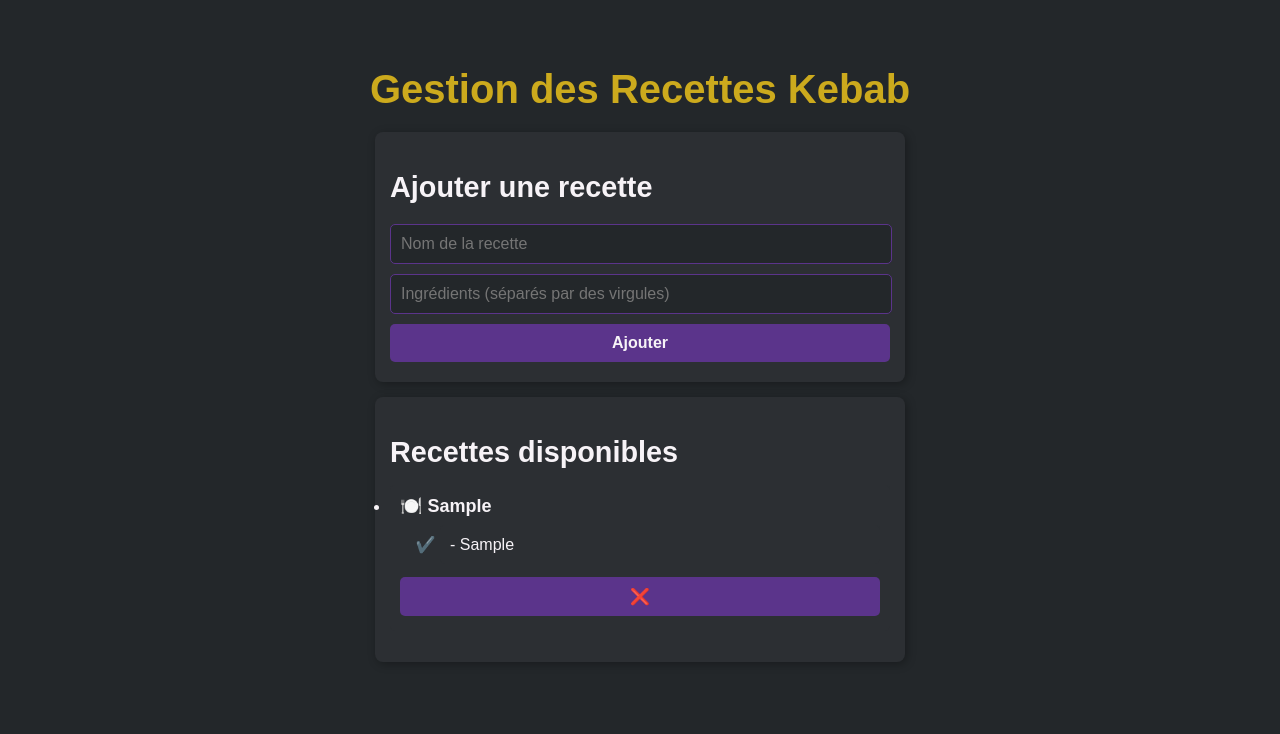
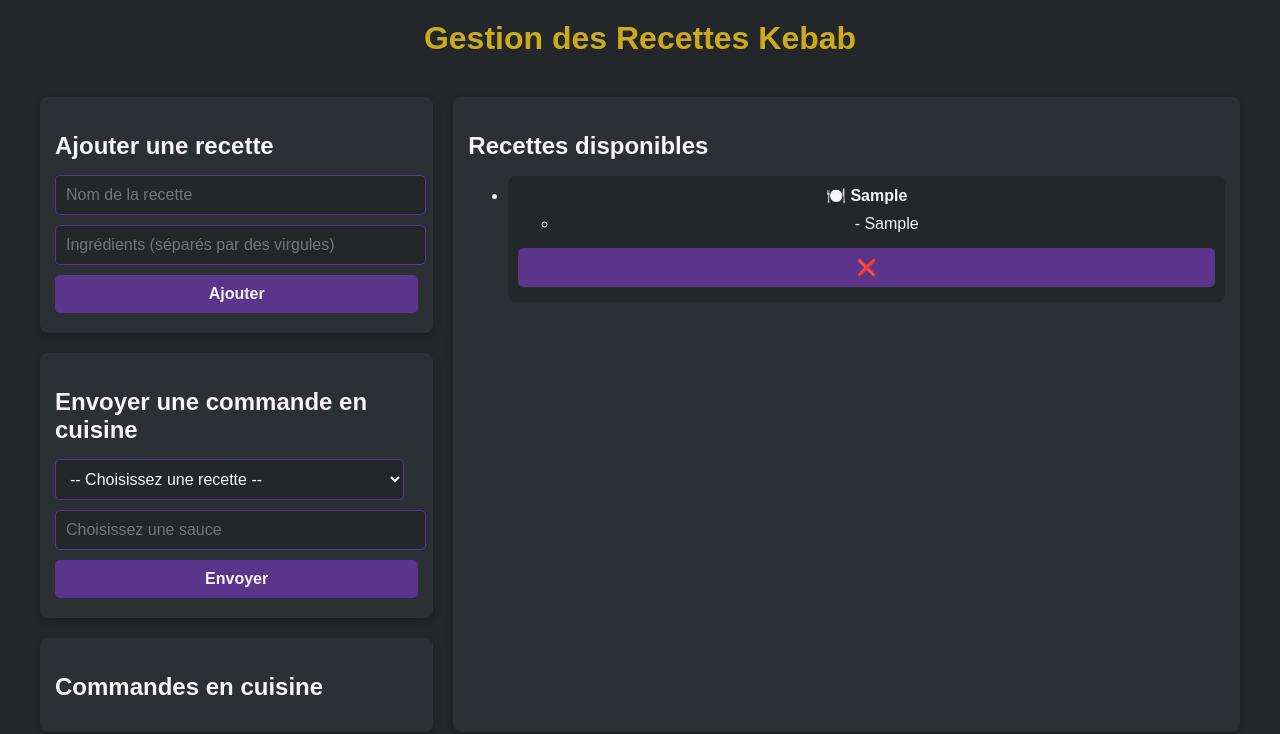
Before and after one commit to ClementCastex/partiel-kebab-app, a plain HTML site: page index.html in a window 1280 px wide. Both pictures are taken after typing "Sample", "Sample" into the empty fields and a click on the button "Ajouter". Drawn offline with Linux system fonts and the light colour scheme.

Commit message:
ajout commande avec la sauce et le temps , peux aussi la validé

```diff
--- a/index.html
+++ b/index.html
@@ -12,19 +12,41 @@
 
     <h1>Gestion des Recettes Kebab</h1>
 
-    <section>
+    <div class="container">
+        <!-- Colonne de gauche -->
+        <div class="left">
+            <section class="add-recipe">
                 <h2>Ajouter une recette</h2>
                 <form id="recipe-form">
                     <input type="text" id="recipe-name" placeholder="Nom de la recette" required>
-            <input type="text" id="recipe-ingredients" placeholder="Ingrédients (séparés par des virgules)" required>
+                    <input type="text" id="recipe-ingredients" placeholder="Ingrédients (séparés par des virgules)"
+                        required>
                     <button type="submit">Ajouter</button>
                 </form>
             </section>
 
-    <section>
+            <section class="send-recipe">
+                <h2>Envoyer une commande en cuisine</h2>
+                <select id="recipe-select">
+                    <option value="">-- Choisissez une recette --</option>
+                </select>
+                <input type="text" id="sauce" placeholder="Choisissez une sauce" required>
+                <button id="send-order">Envoyer</button>
+            </section>
+
+            <section class="order-kitchen">
+                <h2>Commandes en cuisine</h2>
+                <ul id="order-list"></ul>
+            </section>
+        </div>
+
+        <!-- Colonne de droite -->
+        <div class="show-recipe">
             <h2>Recettes disponibles</h2>
             <ul id="recipe-list"></ul>
-    </section>
+        </div>
+    </div>
+
 
     <script src="script.js"></script>
 </body>
--- a/script.js
+++ b/script.js
@@ -1,14 +1,30 @@
+
 const recipeForm = document.getElementById("recipe-form");
 const recipeNameInput = document.getElementById("recipe-name");
 const recipeIngredientsInput = document.getElementById("recipe-ingredients");
 const recipeList = document.getElementById("recipe-list");
-
+const recipeSelect = document.getElementById("recipe-select");
+const sauceInput = document.getElementById("sauce");
+const sendOrderButton = document.getElementById("send-order");
+const orderList = document.getElementById("order-list");
 
 let recipes = JSON.parse(localStorage.getItem("recipes")) || [];
-
+let orders = [];
 
 function saveRecipesToLocalStorage() {
     localStorage.setItem("recipes", JSON.stringify(recipes));
+}
+
+function saveOrdersToLocalStorage() {
+    localStorage.setItem("orders", JSON.stringify(orders));
+}
+
+
+function loadOrdersFromLocalStorage() {
+    const storedOrders = JSON.parse(localStorage.getItem("orders"));
+    if (storedOrders) {
+        orders = storedOrders;
+    }
 }
 
 
@@ -23,11 +39,13 @@ recipeForm.addEventListener("submit", (e) => {
         recipes.push(recipe);
         saveRecipesToLocalStorage();
         updateRecipeList();
+        updateRecipeSelect();
     }
 
     recipeNameInput.value = "";
     recipeIngredientsInput.value = "";
 });
+
 
 function updateRecipeList() {
     recipeList.innerHTML = "";
@@ -56,10 +74,126 @@ function updateRecipeList() {
     });
 }
 
+
 function deleteRecipe(index) {
     recipes.splice(index, 1);
     saveRecipesToLocalStorage();
     updateRecipeList();
+    updateRecipeSelect();
 }
 
+
+function updateRecipeSelect() {
+    recipeSelect.innerHTML = `<option value="">-- Choisissez une recette --</option>`;
+
+    recipes.forEach((recipe, index) => {
+        const option = document.createElement("option");
+        option.value = index;
+        option.textContent = recipe.name;
+        recipeSelect.appendChild(option);
+    });
+}
+
+sendOrderButton.addEventListener("click", async () => {
+    const selectedRecipeIndex = recipeSelect.value;
+    const sauce = sauceInput.value.trim();
+
+    if (selectedRecipeIndex === "" || !sauce) {
+        alert("Veuillez sélectionner une recette et indiquer une sauce !");
+        return;
+    }
+
+    const recipe = recipes[selectedRecipeIndex];
+    let timestamp;
+
+    try {
+        const res = await fetch("https://timeapi.io/api/Time/current/zone?timeZone=Europe/Paris");
+        if (!res.ok) throw new Error("Erreur avec l'API TimeAPI.");
+        const data = await res.json();
+        timestamp = new Date(data.dateTime).getTime();
+    } catch (error) {
+        console.error("Erreur avec l'API TimeAPI. Utilisation de l'heure locale.", error);
+        timestamp = Date.now();
+    }
+
+    const order = {
+        id: Date.now(),
+        recipe,
+        sauce,
+        timestamp
+    };
+
+    orders.push(order);
+    saveOrdersToLocalStorage();
+    updateOrderList();
+    sauceInput.value = "";
+});
+
+function updateOrderList() {
+    orderList.innerHTML = "";
+
+    orders.forEach((order) => {
+        const li = document.createElement("li");
+
+
+        const title = document.createElement("strong");
+        title.textContent = `🍽️ Recette : ${order.recipe.name}`;
+
+
+        const time = document.createElement("span");
+        time.textContent = `🕒 Commande prise à : ${new Date(order.timestamp).toLocaleTimeString()}`;
+
+
+        const sauce = document.createElement("span");
+        sauce.textContent = `🌶️ Sauce : ${order.sauce}`;
+
+
+        const timer = document.createElement("span");
+        timer.id = `timer-${order.id}`;
+        timer.textContent = "00:00";
+
+
+        const validateButton = document.createElement("button");
+        validateButton.textContent = "✅ Valider";
+        validateButton.onclick = () => validateOrder(order.id);
+
+
+        li.appendChild(title);
+        li.appendChild(time);
+        li.appendChild(document.createTextNode(" "));
+        li.appendChild(timer);
+        li.appendChild(sauce);
+        li.appendChild(validateButton);
+
+        orderList.appendChild(li);
+
+
+        updateTimer(order.id, order.timestamp);
+    });
+}
+
+
+function updateTimer(orderId, timestamp) {
+    setInterval(() => {
+        const now = Date.now();
+        const elapsed = Math.floor((now - timestamp) / 1000);
+        const minutes = String(Math.floor(elapsed / 60)).padStart(2, "0");
+        const seconds = String(elapsed % 60).padStart(2, "0");
+
+        const timerElement = document.getElementById(`timer-${orderId}`);
+        if (timerElement) {
+            timerElement.textContent = `${minutes}:${seconds}`;
+        }
+    }, 1000);
+}
+
+function validateOrder(orderId) {
+    orders = orders.filter((order) => order.id !== orderId);
+    saveOrdersToLocalStorage();
+    updateOrderList();
+}
+
+loadOrdersFromLocalStorage();
 updateRecipeList();
+updateRecipeSelect();
+updateOrderList();
--- a/style.css
+++ b/style.css
@@ -1,53 +1,85 @@
 
 body {
-    font-family: 'Quicksand', sans-serif;
-    margin: 20px;
+    font-family: Arial, sans-serif;
+    margin: 0;
+    padding: 0;
+    background-color: #23272A; /* Fond sombre */
+    color: #F7F3F7; /* Texte clair */
+    display: flex;
+    flex-direction: column;
+    align-items: center;
+}
+
+h1 {
+    text-align: center;
+    font-size: 2rem;
+    margin: 20px 0;
+    color: #CCAA1D;
+}
+
+h2 {
+    font-size: 1.5rem;
+    margin-bottom: 10px;
+    color: #F7F3F7;
+}
+
+
+.container {
+    display: grid;
+    grid-template-columns: 1fr 2fr;
+    gap: 20px;
+    max-width: 1200px;
+    width: 100%;
     padding: 20px;
+}
+
+
+.left {
+    display: flex;
+    flex-direction: column;
+    gap: 20px;
+}
+
+.add-recipe, .send-recipe, .order-kitchen {
+    background-color: #2C2F33;
+    padding: 15px;
+    border-radius: 8px;
+    box-shadow: 0 4px 8px rgba(0, 0, 0, 0.2);
+}
+
+.show-recipe {
+    background-color: #2C2F33;
+    padding: 15px;
+    border-radius: 8px;
+    box-shadow: 0 4px 8px rgba(0, 0, 0, 0.2);
+}
+
+
+#recipe-list {
+    display: grid;
+    grid-template-columns: repeat(auto-fit, minmax(300px, 1fr));
+    gap: 15px;
+}
+
+#recipe-list li {
     background-color: #23272A;
     color: #F7F3F7;
+    padding: 10px;
+    border-radius: 8px;
     text-align: center;
 }
 
 
-h1 {
-    font-family: 'Exo 2', sans-serif;
-    font-weight: 900;
-    font-size: 2.5rem;
-    margin-bottom: 20px;
-    color: #CCAA1D;
-}
-
-h2 {
-    font-family: 'Exo 2', sans-serif;
-    font-weight: 700;
-    font-size: 1.8rem;
-    margin-bottom: 15px;
-    color: #F7F3F7;
-}
-
-
-section {
-    background: #2C2F33;
-    padding: 15px;
-    border-radius: 8px;
-    margin: 15px auto;
-    max-width: 500px;
-    box-shadow: 2px 2px 10px rgba(0, 0, 0, 0.3);
-    text-align: left;
-}
-
-
-input, button {
+input, select, button {
     width: 100%;
     padding: 10px;
     margin: 5px 0;
     border: none;
     border-radius: 5px;
-    font-size: 16px;
-    font-family: 'Quicksand', sans-serif;
+    font-size: 1rem;
 }
 
-input {
+input, select {
     width: 96%;
     background-color: #23272A;
     color: #F7F3F7;
@@ -55,41 +87,23 @@ input {
 }
 
 button {
-    background: #5B348B;
+    background-color: #5B348B;
     color: #F7F3F7;
+    font-weight: bold;
     cursor: pointer;
-    font-weight: 700;
-    transition: background-color 0.3s ease;
+    transition: background-color 0.3s;
 }
 
 button:hover {
-    background: #CCAA1D;
+    background-color: #CCAA1D;
 }
 
-
-#recipe-list {
-    padding: 0;
+/* Orders list */
+#order-list li {
+    background-color: #5B348B;
+    color: #F7F3F7;
+    padding: 10px;
+    margin: 10px 0;
+    border-radius: 8px;
+    box-shadow: 0 2px 4px rgba(0, 0, 0, 0.2);
 }
-
-#recipe-list li {
-    background: #2C2F33;
-    padding: 10px;
-    margin: 8px 0;
-    border-radius: 5px;
-}
-
-#recipe-list strong {
-    font-family: 'Exo 2', sans-serif;
-    font-weight: 900;
-    font-size: 18px;
-    color: #F7F3F7;
-    display: block;
-    margin-bottom: 5px;
-}
-
-#recipe-list ul li {
-    list-style-type: "✔️ ";
-    font-size: 16px;
-    color: #F7F3F7;
-    font-family: 'Quicksand', sans-serif;
-}
```
Lines whose indentation alone changed are shown as unchanged.
